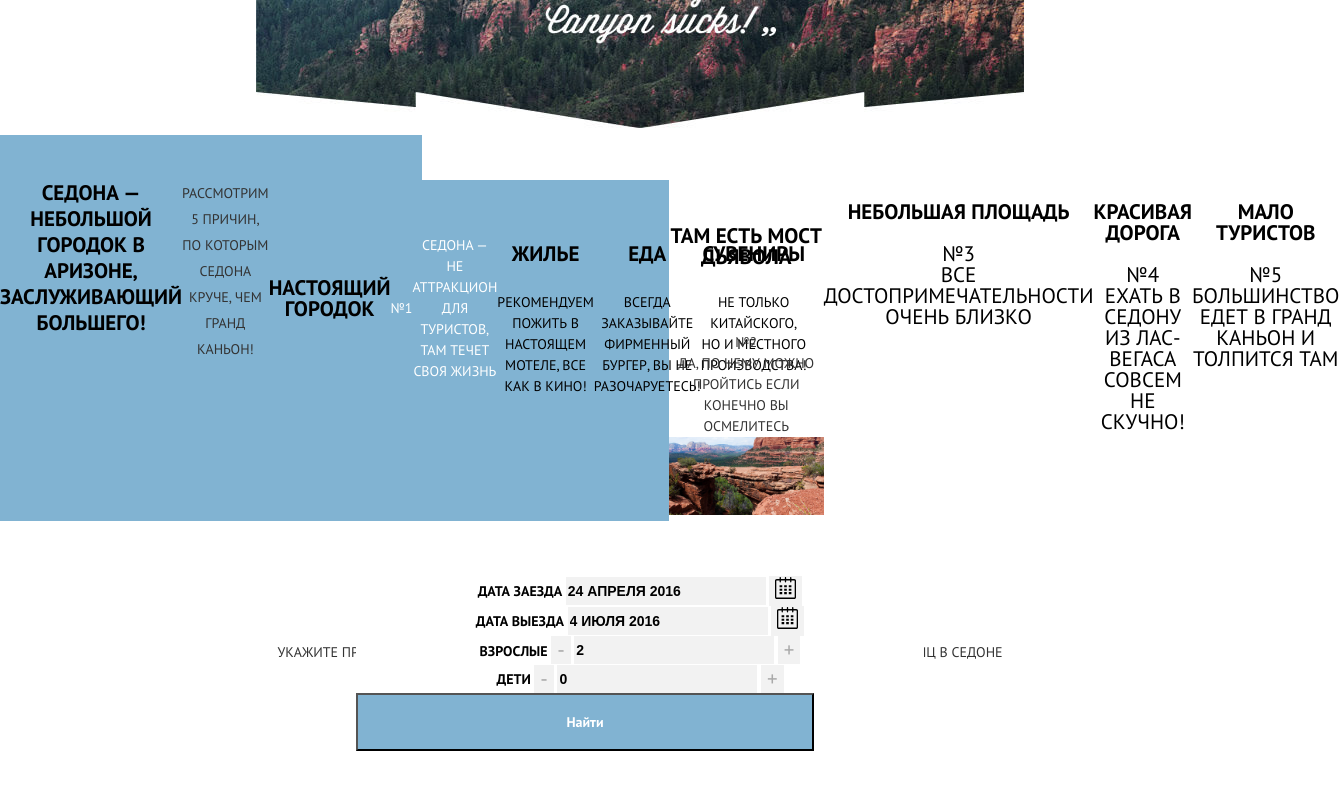
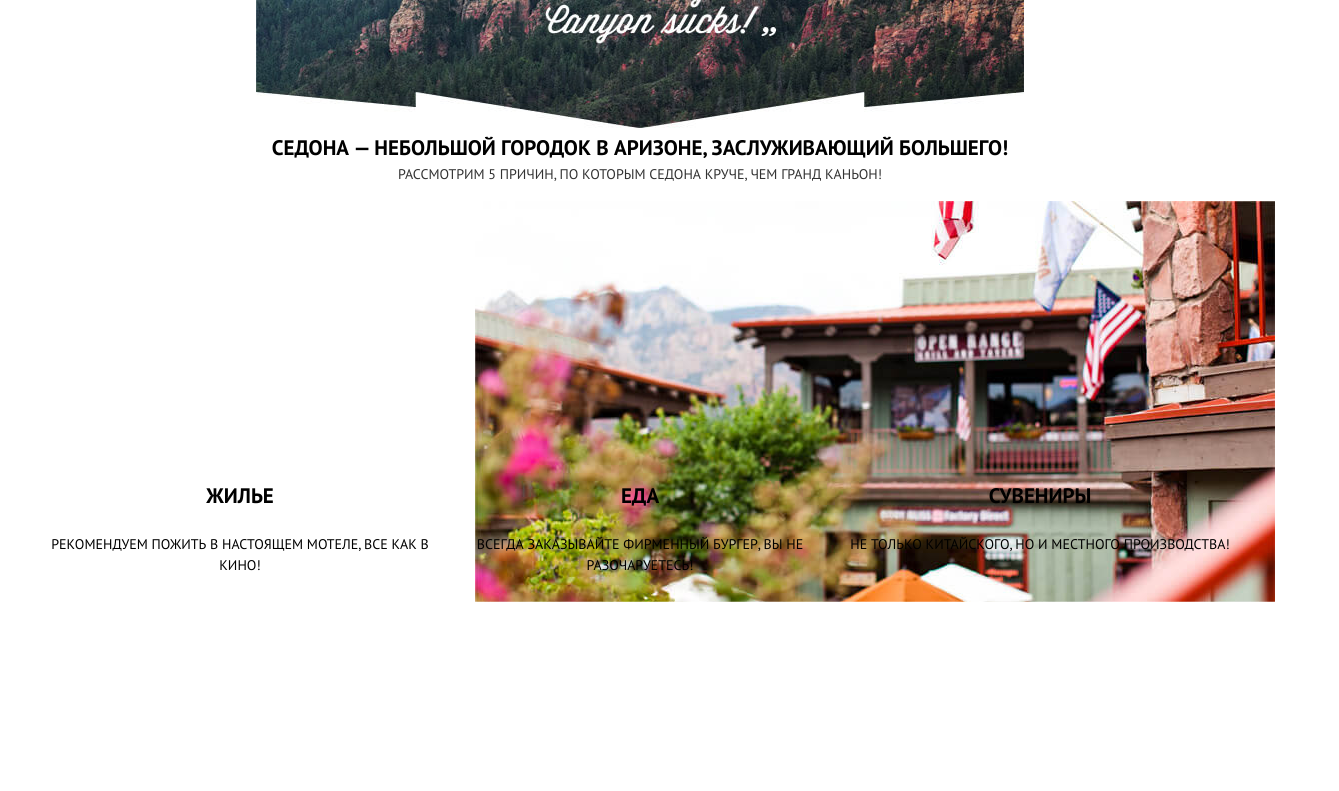
Before and after one commit to natalka77712/507023-sedona, a plain HTML site: page index.html in a window 1280 px wide. Shown: the part 440-1231 px from the top of the page, 1339 px wide, since content can reach past the window. Drawn offline with Linux system fonts and the light colour scheme; files whose address does not match are found by name.

Commit message:
правки6

```diff
--- a/css/style.css
+++ b/css/style.css
@@ -119,6 +119,8 @@ img {
 }
 
 .promo-foto {
+  margin-right: 0;
+  margin-left: 0;
 }
 
 .features-title {
@@ -144,18 +146,10 @@ img {
   padding: 0;
 }
 
-.features-wrapper {
+.features-list {
   display: flex;
-}
-
-.features-list {
-  width: 400px;
-  padding: 45px 47px;
-  color: #333333;
-  background-color: #81b3d2;
-
-  /* Временно для сетки */
-  min-height: 256px;
+  flex-wrap: wrap;
+  list-style:none;
 }
 
 .features-foto {
@@ -167,7 +161,7 @@ img {
   font-size: 21px;
   line-height: 21px;
   font-weight: 700;
-  color: #000000;
+  color: #ffffff;
 }
 
 .advantages {
@@ -186,10 +180,10 @@ img {
 }
 
 .advantages-item {
-  width: 400;
+    width: 400px;
   font-weight: 400;
   font-size: 14px;
-  font-size: 21px;
+  line-height: 21px;
   color: #000000;
 
   /* Временно для сетки */
@@ -261,12 +255,8 @@ img {
   padding-bottom: 60px;
 }
 
- /* Временно для сетки */
-  min-height: 257px;
-}
-
 .search-wrapper {
-   width: 576px;
+  width: 576px;
   padding: 0 80px;
   margin-right: auto;
   margin-left: auto;
@@ -355,18 +345,16 @@ img {
 }
 
 .features {
-  display: flex;
   font-size: 14px;
   line-height: 21px;
   font-weight: 400;
   color: #ffffff;
-  background-color: #81b3d2;
-}
+ }
 
 .features {
-  margin: 0;
-  padding: 45px 0 0;
-  width: 33%;
+/*  margin: 0;
+  padding: 45px 0 0;*/
+
 }
 
 .features-town h3, span, p {
@@ -385,7 +373,6 @@ img {
 }
 
 .features-foto {
-  width: 67%;
 
 background-image: url(../img/photo-1.jpg);
 background-repeat: no-repeat;
@@ -393,16 +380,17 @@ background-size: cover;
 background-position: left;
 }
 
-.features-item:first-of-type,
-.features-item:last-of-type {
+.features-item {
   display: flex;
   align-items: center;
-  width: 400px;
-  height: 256px;
+  flex-basis: 400px;
   margin: 0;
-  color: #ffffff;
-  background-color: #81b3d2;
-}
+ }
+.features-item.item-width {
+  display: flex;
+  flex-wrap: wrap;
+    flex-basis: 100%;
+ }
 
 .features-item p, span1 {
   font-size: 14px;
@@ -429,13 +417,6 @@ background-position: left;
   background-image: url(../img/photo-2.jpg);
   background-position: left;
   background-repeat: no-repeat;
-}
-
-.features-list {
-  display: flex;
-  margin: 0;
-  padding: 0;
-  list-style: none;
 }
 
 .features-list1 {
@@ -472,7 +453,7 @@ background-position: left;
 }
 
 .features-item h3,
- features-item1-1 h4 {
+.features-item1-1 h4 {
   margin: 0;
   margin: 45px auto 65px;
   width: 155px;
@@ -508,13 +489,8 @@ background-position: left;
   list-style: none;
 }
 
-.advanteges .features-item1-1 {
-  display: flex;
-  flex-direction: column;
-  justify-content: space-between;
-  align-items: center;
-  width: 400;
-  height: 256px;
+.features-list .features-item (2n+1) {
+  width: 400px;
   padding-top: 47px;
   padding-bottom: 61px;
   background-color: #eeeeee;
@@ -857,7 +833,7 @@ background-position: left;
   cursor: pointer;
 }
 
-filter.button-button {
+.filter.button-button {
   font: inherit;
   color: #ffffff;
   text-transform: uppercase;
@@ -920,7 +896,7 @@ filter.button-button {
 }
 
 .catalog-category p,
-.catalog-price p{
+.catalog-price p {
   font-size: 14px;
   line-height: 21px;
   font-weight: 400;
@@ -1055,4 +1031,3 @@ a.booking-accomodation:active {
   text-align: center;
   background-color: #f2f2f2;
 }
-}
--- a/index.html
+++ b/index.html
@@ -32,17 +32,19 @@
     <h2 class="visually-hidden">Преимущества</h2>
     <b class="features-title">Седона — небольшой городок в Аризоне, заслуживающий большего!</b>
     <p class="features-description">Рассмотрим 5 причин, по которым Cедона круче, чем Гранд Каньон!</p>
-    <div class="features-wrapper">
       <ul class="features-list">
-        <li class="features-item">
+        <li class="features-item item-width">
+          <div class="features-main">
           <h3>Настоящий городок</h3>
           <div class="features-number">№1</div>
           <p>Седона — не аттракцион для туристов, там течет своя жизнь</p>
+          </div>
             <div class="features-foto">
             <img src="img/photo-1.jpg" width="800" height="401" alt="Один из пейзажей Седоны">
             </div>
 
           <ul class="advantages-list">
+
             <li class="advantages-item">
               <h4>Жилье</h4>
               <p>Рекомендуем пожить в настоящем мотеле, все как в кино!</p>
@@ -57,7 +59,7 @@
             </li>
           </ul>
         </li>
-        <li class="features-item">
+        <li class="features-item item-width">
           <h3>Там есть мост дьявола</h3>
           <div class="features-number">№2</div>
           <p>Да, по нему можно пройтись если конечно вы осмелитесь</p>
@@ -65,23 +67,22 @@
            <img src="img/photo-2.jpg" width="800" height="400" alt="Другой пейзаж Седоны">
           </div>
         </li>
-        <li class="advantages1-item">
+        <li class="features-item">
           <h3>Небольшая площадь</h3>
-          <div class="features-foto1">№3</div>
+          <div class="features-number">№3</div>
           <p>Все достопримечательности очень близко</p>
         </li>
-        <li class="advantages1-item">
+        <li class="features-item">
        <h3>Красивая дорога</h3>
-          <div class="features-foto1">№4</div>
+          <div class="features-number">№4</div>
           <p>Ехать в Седону из Лас-Вегаса совсем не скучно!</p>
         </li>
-        <li class="advantages1-item">
+        <li class="features-item">
           <h3>Мало туристов</h3>
-          <div class="features-foto1">№5</div>
+          <div class="features-number">№5</div>
           <p>Большинство едет в Гранд Каньон и толпится там</p>
          </li>
         </ul>
-    </div>
     </section>
   <section class="search">
     <div class="search-wrapper">
```
Lines whose indentation alone changed are shown as unchanged.
